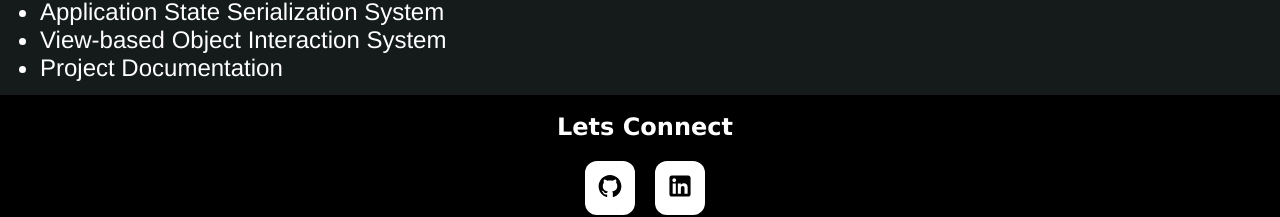
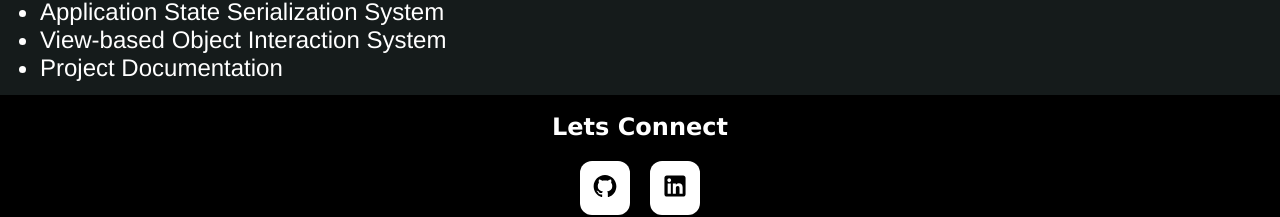
Before and after one commit to JeffcoatDesign/Portfolio, a Jekyll site: the page built from docs/_projects/Isle of Fog.md, in a window 1280 px wide. Shown: the part 1249-1466 px from the top of the page. Built offline with Jekyll 4.4.1, drawn with Linux system fonts in a browser that asks for light colours.

Commit message:
Footer Width Fix

```diff
--- a/docs/assets/portfolio.css
+++ b/docs/assets/portfolio.css
@@ -23,9 +23,7 @@
 footer {
     padding: 5px;
     background-color: black;
-    flex-grow: 0;
-    flex-shrink: 0;
-    min-width: 100%;
+    max-width: 100%;
 }
 
 h1 {
```
